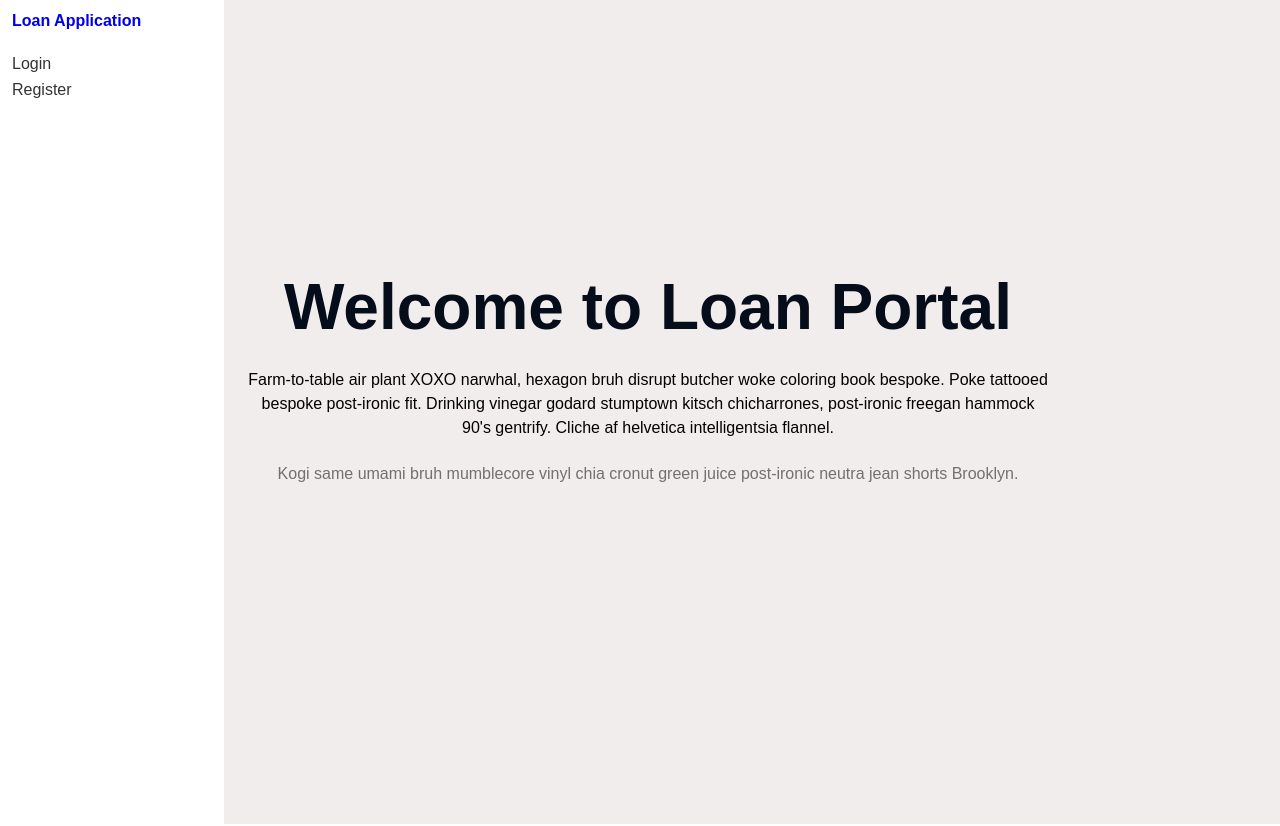
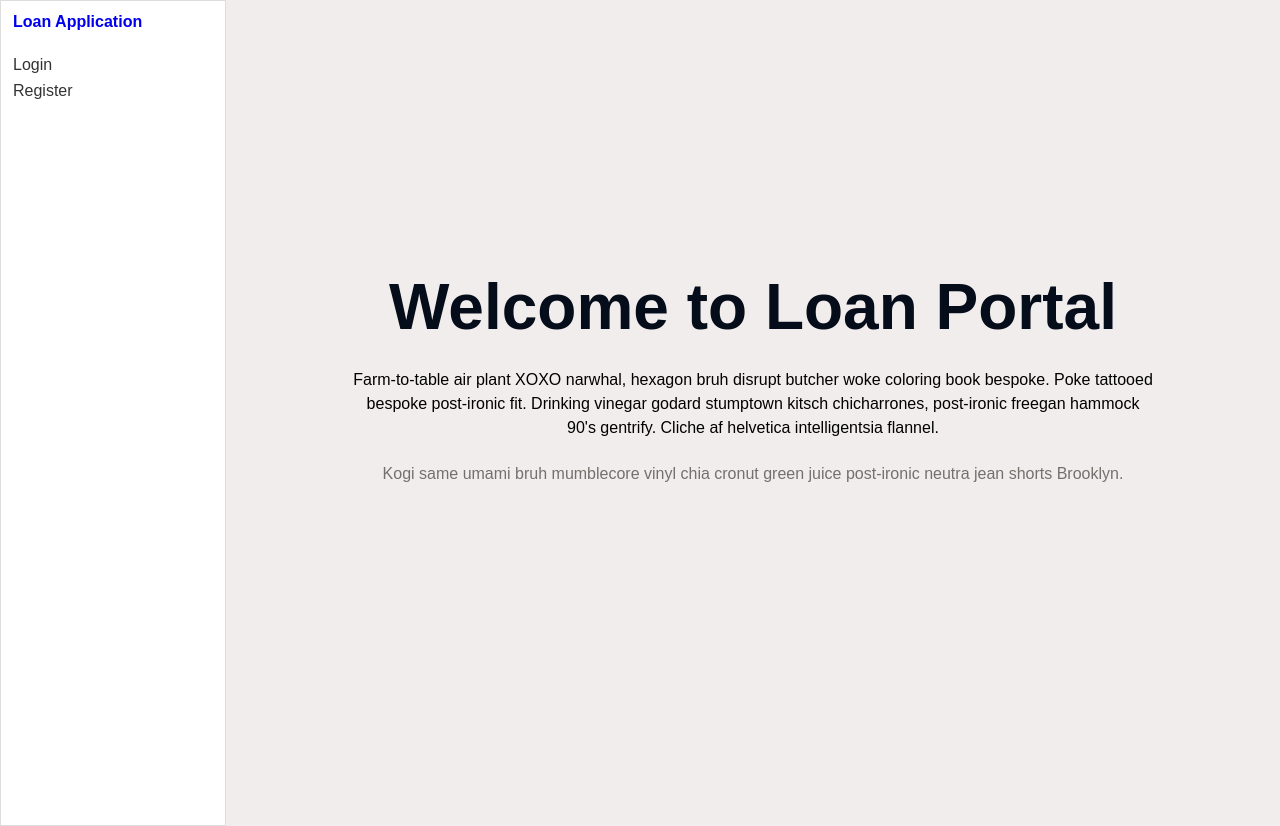
Before and after one commit to jrdnthedev/loan-portal, an Angular app: page /welcome in a window 1280 px wide. Built offline with nearby package versions, Linux system fonts and the light colour scheme.

Commit message:
refactor: small style updates

```diff
--- a/src/app/app.scss
+++ b/src/app/app.scss
@@ -2,11 +2,11 @@
 #wrapper {
   display: flex;
   flex-direction: row;
-  gap: 12px;
   background-color: vars.$linen;
   min-height: 100vh;
+  width: 100%;
 }
 
 main {
-  padding: 0 12px;
+  flex: 1;
 }
--- a/src/app/layout/components/nav/nav.scss
+++ b/src/app/layout/components/nav/nav.scss
@@ -8,6 +8,7 @@ nav {
   position: relative;
   height: 100vh;
   width: 200px;
+  border: 1px solid #ddd;
 }
 
 #nav-brand h2 {
```
